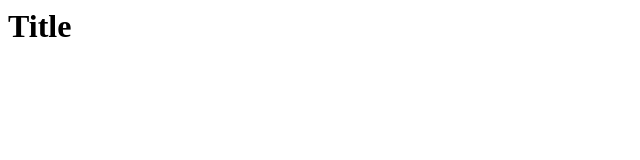
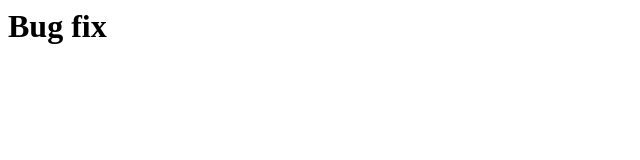
Before and after one commit to Ghanta-Lohithya/getting_started, a plain HTML site: page index.html in a window 1280 px wide. Shown: the whole page, without its empty margins (0-640 px from the left). Drawn offline with Linux system fonts and the light colour scheme.

Commit message:
modified index file

```diff
--- a/index.html
+++ b/index.html
@@ -1,5 +1,5 @@
 <html>
 <body>
-    <h1>Title</h1>
+    <h1>Bug fix</h1>
 </body>
 </html>
```
